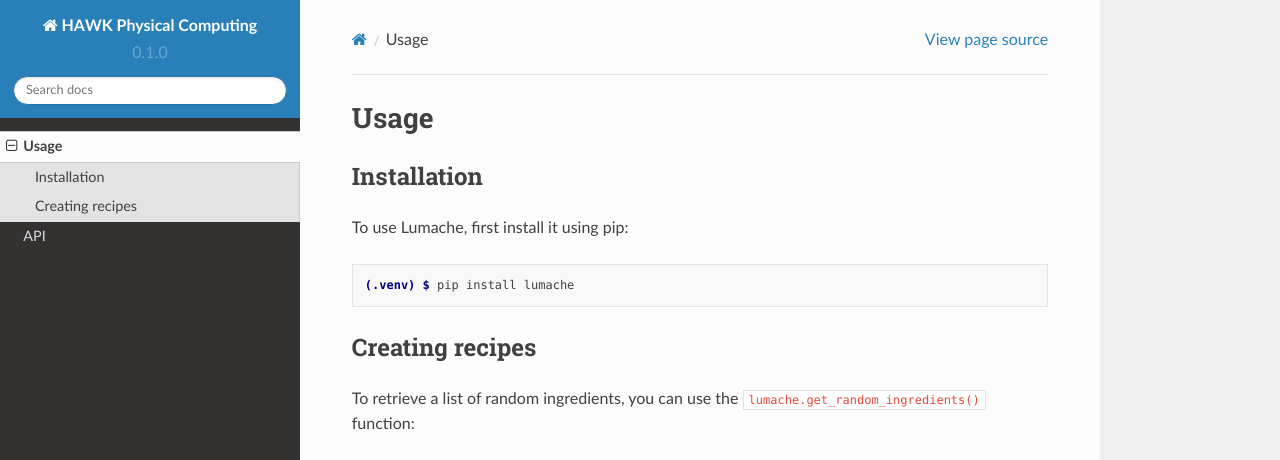
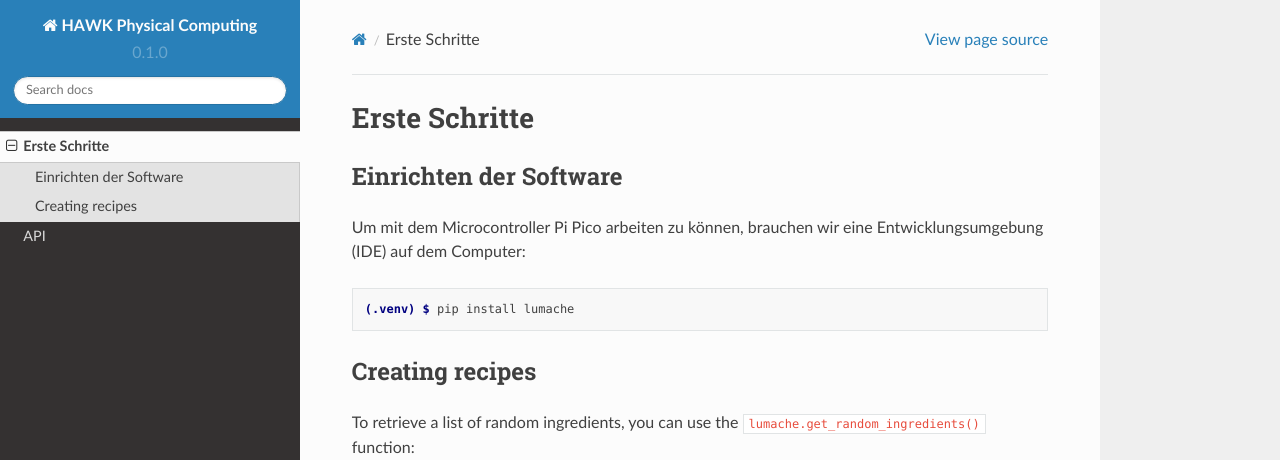
Before and after one commit to HAWK-Computing/physicalcomputing, a Sphinx documentation site: the page built from docs/source/usage.rst, in a window 1280 px wide and 1119 px high. Shown: the top 460 px of the window. Built offline with Sphinx 7.4.7 and the Read the Docs theme 2.0.0, drawn with Linux system fonts in a browser that asks for light colours; grey boxes are pictures that could not be loaded.

Commit message:
Update usage.rst

```diff
--- a/docs/source/usage.rst
+++ b/docs/source/usage.rst
@@ -1,12 +1,12 @@
-Usage
+Erste Schritte
 =====
 
 .. _installation:
 
-Installation
+Einrichten der Software
 ------------
 
-To use Lumache, first install it using pip:
+Um mit dem Microcontroller Pi Pico arbeiten zu können, brauchen wir eine Entwicklungsumgebung (IDE) auf dem Computer:
 
 .. code-block:: console
 
```
